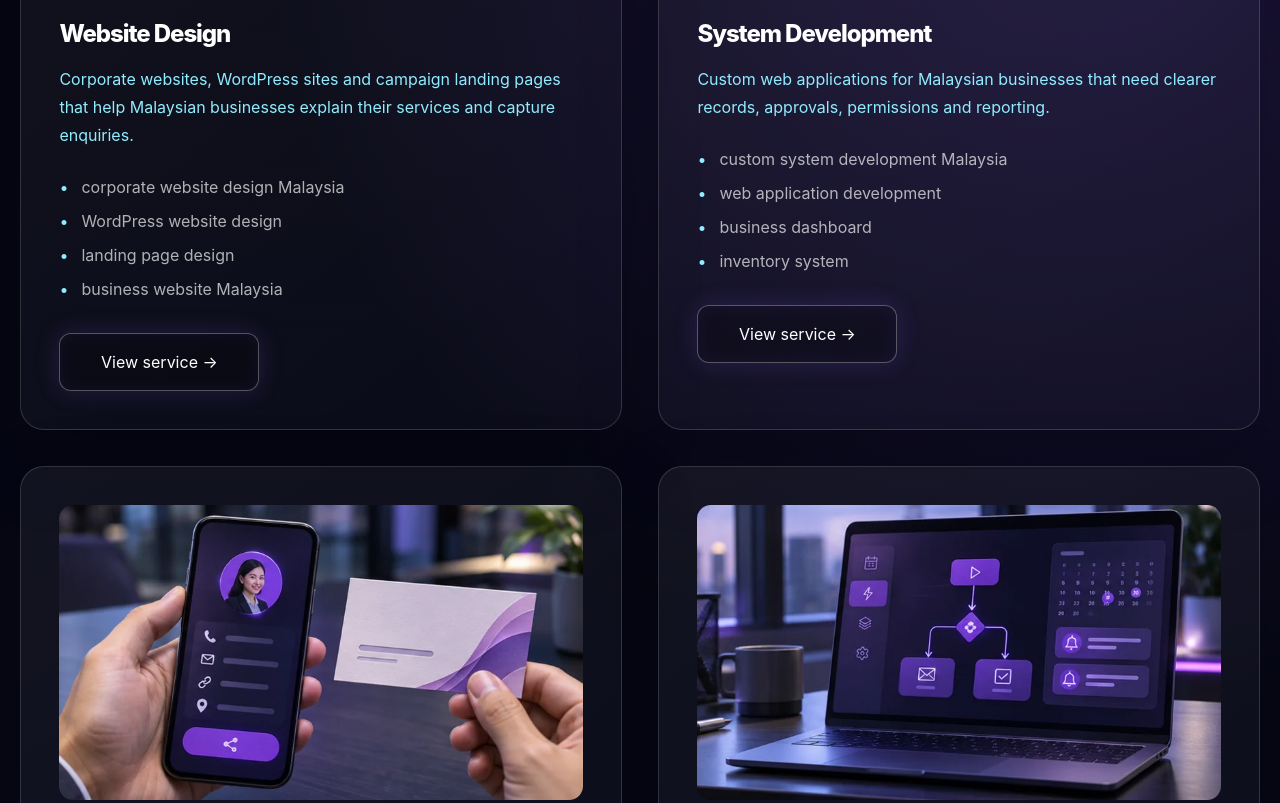
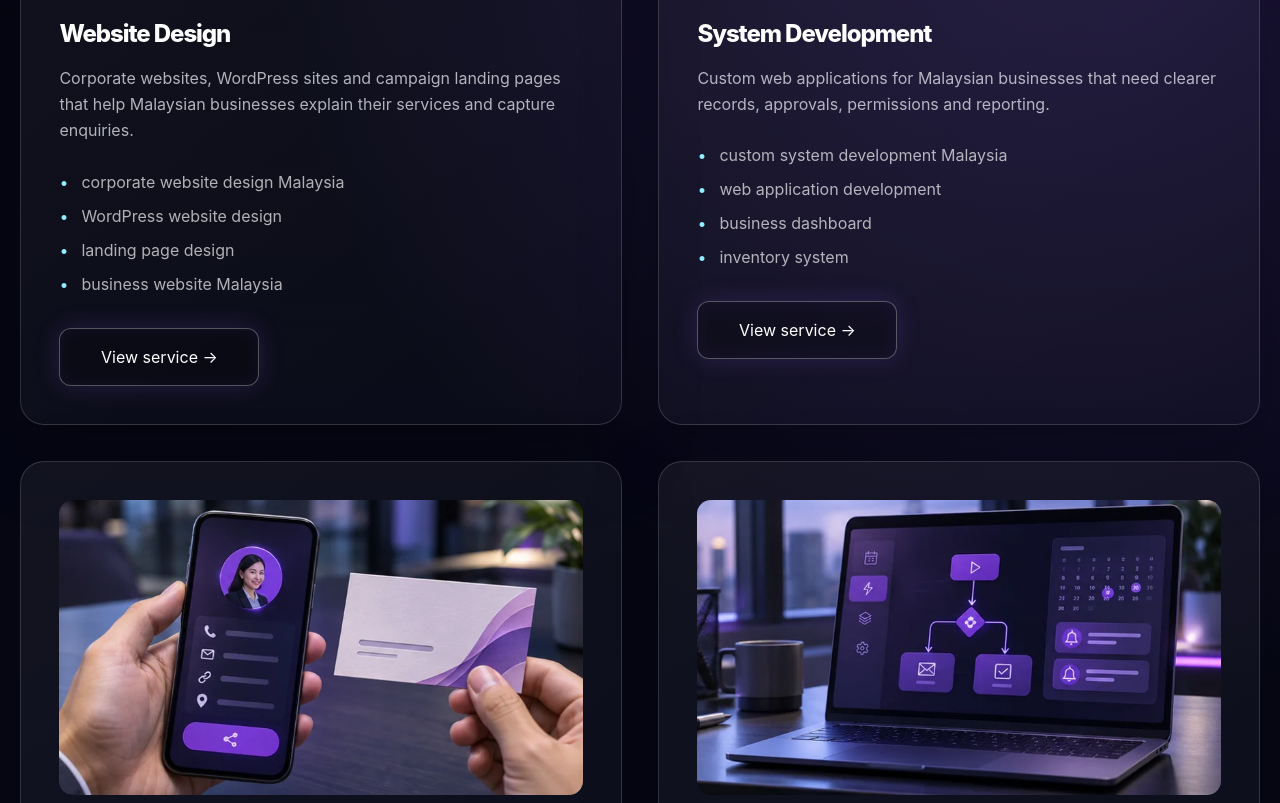
Before and after one commit to williamckw/nuvixwebsite, a plain HTML site: page service-preview/index.html in a window 1280 px wide. Shown: the part 1127-1930 px from the top of the page. Drawn offline with Linux system fonts and the light colour scheme.

Commit message:
Use regular body typography for service card descriptions

```diff
--- a/service-preview/assets/global.css
+++ b/service-preview/assets/global.css
@@ -410,7 +410,16 @@ html,body{margin:0!important;padding:0!important;width:100%;min-height:100%;back
 .nx-service-visual figcaption strong { color: #fff; font-size: 1.15rem; }
 .nx-service-visual figcaption span { color: var(--m); line-height: 1.5; }
 .nx-service-card__image { overflow: hidden; border-radius: 14px; margin-bottom: 22px; background: #0b0a1c; }
-.nx-service-card.nx-list > p { display: block; margin-bottom: 18px; font-weight: 400; letter-spacing: normal; }
+.nx-service-card.nx-list > p { margin-bottom: 18px; }
+.nx-service-card.nx-list > p, .nx-list > h3 + p {
+  display: block;
+  color: var(--m);
+  font-size: 1rem;
+  font-weight: 400;
+  letter-spacing: normal;
+  line-height: 1.65;
+}
+.nx-list > h3 + p { margin-bottom: 0; }
 
 .nx-service-visual__note { color: var(--m); font-size: .85rem; }
 
```
